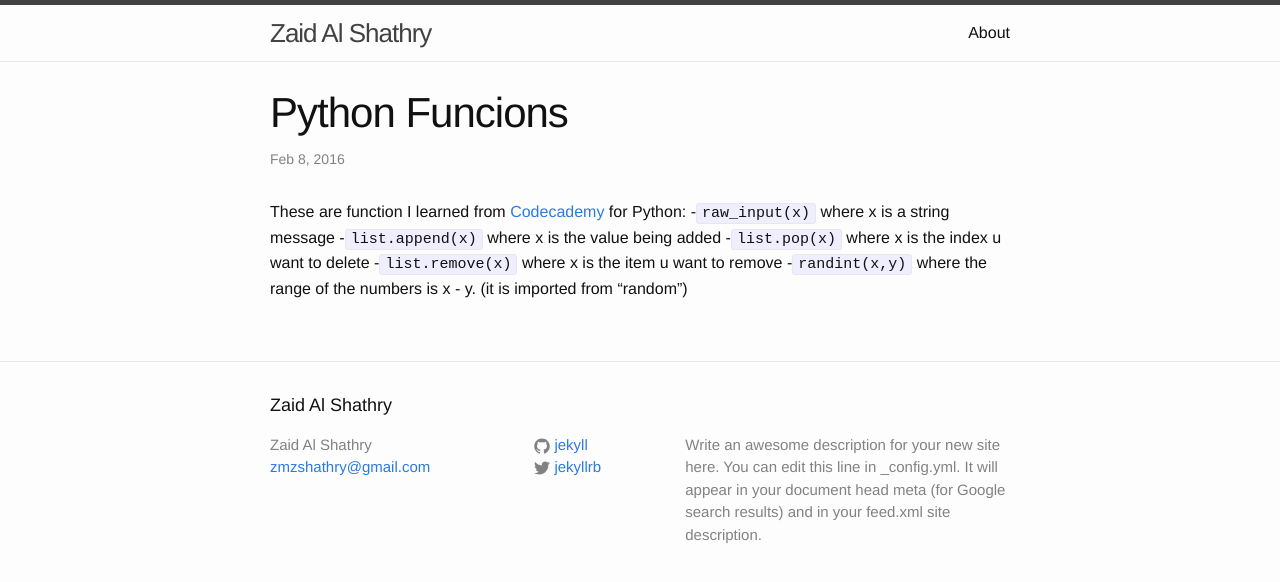
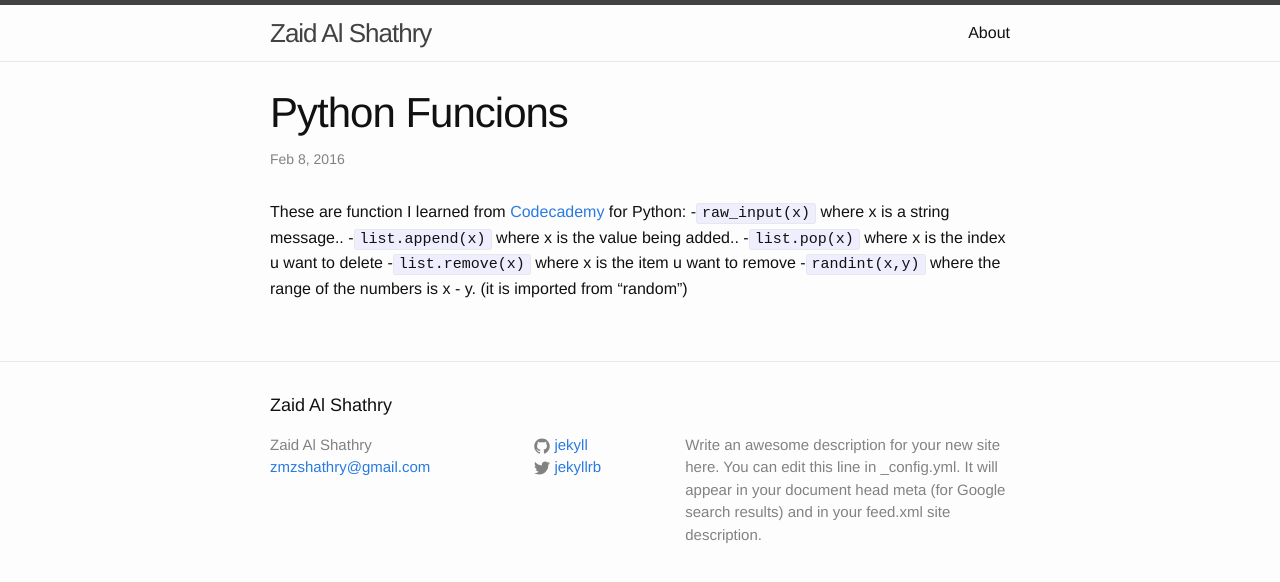
Before and after one commit to zaidmsh/zaid.github.io, a Jekyll site: the page built from _posts/2016-02-10-PthonFun.markdown, in a window 1280 px wide. Shown: the top 582 px of the page. Built offline with Jekyll 4.4.1, drawn with Linux system fonts in a browser that asks for light colours.

Commit message:
fixing the lines

````diff
--- a/_posts/2016-02-10-PthonFun.markdown
+++ b/_posts/2016-02-10-PthonFun.markdown
@@ -6,8 +6,8 @@ categories: jekyll update
 ---
 
 These are function I learned from [Codecademy][code-cademy] for Python:
--```raw_input(x)``` where x is a string message
--```list.append(x)``` where x is the value being added
+-```raw_input(x)``` where x is a string message..
+-```list.append(x)``` where x is the value being added..
 -```list.pop(x)``` where x is the index u want to delete
 -```list.remove(x)``` where x is the item u want to remove
 -```randint(x,y)``` where  the range of the numbers is x - y. (it is imported from "random")
````
